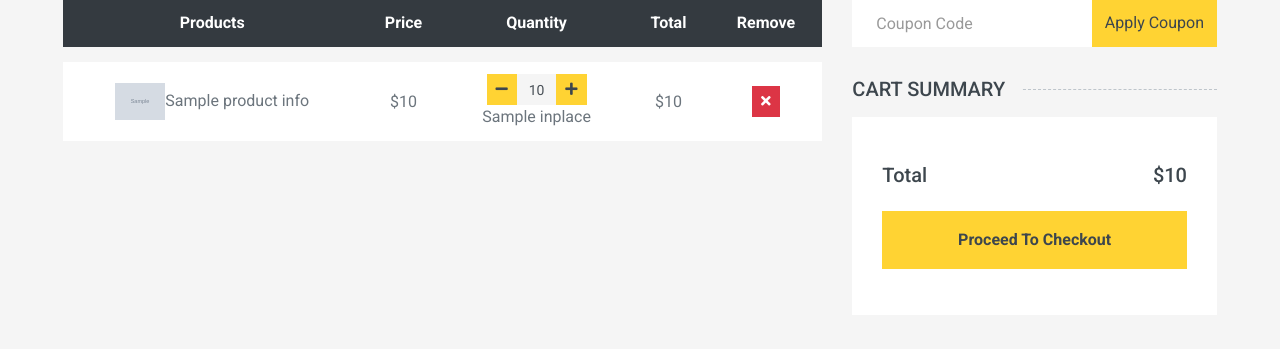
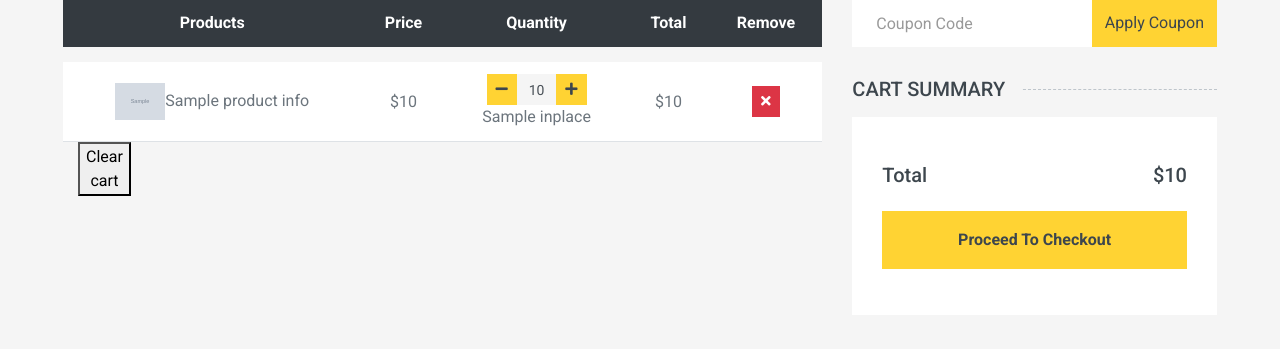
Before and after one commit to MRFAKE2002/work_project_onlineshop, a Django app: template cart/templates/cart/cart_detail_page.html in a window 1280 px wide. Shown: the part 286-635 px from the top of the page. Run offline with Django 4.2, Linux system fonts and the light colour scheme; the template is opened without the code that fills it: most values are stand-ins (such as "Sample title", 1, 10 or a date in 2020); grey boxes marked "Sample" are stand-in pictures; parts of the project's set-up code (start-up, migrations or seed data) failed here and were passed over; some libraries are stand-ins or nearby versions.

Commit message:
add messages for comment and add clear in cart

```diff
--- a/cart/cart.py
+++ b/cart/cart.py
@@ -81,7 +81,7 @@ class Cart:
     def clear(self):
         del self.session['cart']
 
-        messages.error(self.request, _('The cart has cleared.'))
+        messages.warning(self.request, _('The cart has cleared.'))
 
         self.save()
 
--- a/cart/templates/cart/cart_detail_page.html
+++ b/cart/templates/cart/cart_detail_page.html
@@ -74,6 +74,14 @@
                         {% endfor %}
                     </tbody>
                 </table>
+                <div class="row no-gutters border-top pt--20 mt--20">
+                    <form method='POST' action="{% url 'cart:clear_cart' %}">
+                        {% csrf_token %}
+                        <div class="col-sm-6 text-sm-right">
+                            <button type="submit" class="cart-form__btn">{% trans 'Clear cart' %}</button>
+                        </div>
+                    </form>
+                </div>
             </div>
             <div class="col-lg-4">
                 <form class="mb-30" action="">
--- a/products/views.py
+++ b/products/views.py
@@ -1,5 +1,7 @@
 from django.shortcuts import render, get_object_or_404
 from django.views import generic
+from django.contrib import messages
+from django.utils.translation import gettext as _
 
 from .forms import CommentForm
 from .models import Product, Comment
@@ -49,4 +51,6 @@ class CommentCreateView(generic.CreateView):
 
         user_comment.save()
 
+        messages.success(self.request, _('Comment created successfully.'))
+
         return super().form_valid(form)
```
